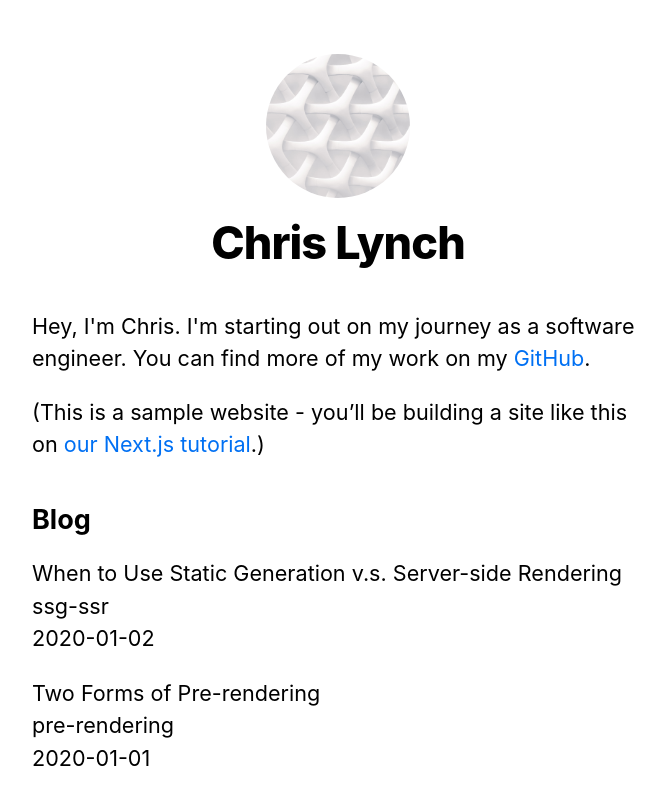
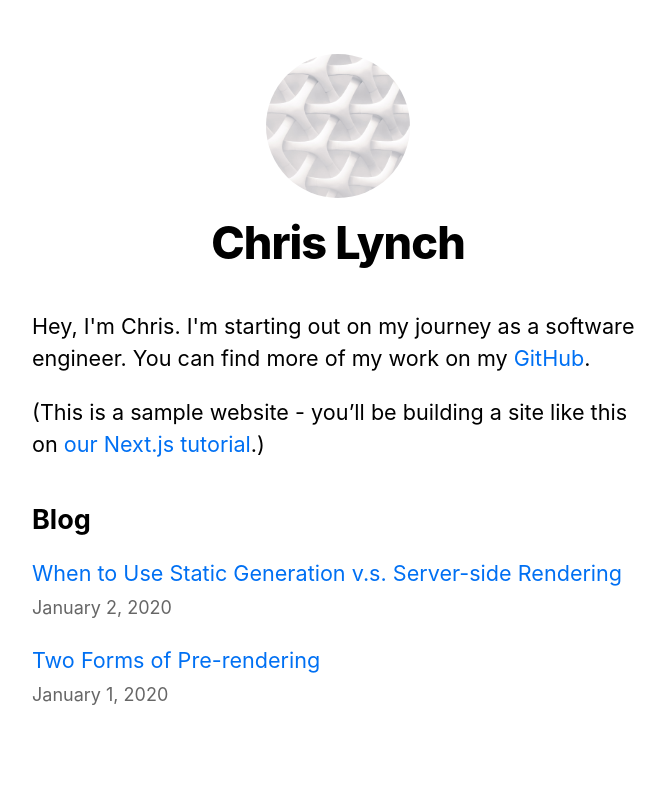
Before and after one commit to sirchras/next.js-tutorial, a Next.js app: page / in a window 1280 px wide. Shown: the top 804 px of the page, without its empty margins (302-967 px from the left). Built offline with nearby package versions, Linux system fonts and the light colour scheme.

Commit message:
add content to blog pages, styling

```diff
--- /dev/null
+++ b/components/date.js
@@ -0,0 +1,11 @@
+import React from 'react'
+import { parseISO, format } from 'date-fns'
+
+export default function Date ({ dateString }) {
+  const date = parseISO(dateString)
+  return (
+    <time dateTime={dateString}>
+      {format(date, 'LLLL d, yyyy')}
+    </time>
+  )
+}
--- a/lib/posts.js
+++ b/lib/posts.js
@@ -1,6 +1,8 @@
 import fs from 'fs'
 import path from 'path'
 import matter from 'gray-matter'
+import remark from 'remark'
+import html from 'remark-html'
 
 const postsDir = path.join(process.cwd(), 'posts')
 
@@ -43,14 +45,20 @@
   })
 }
 
-export function getPostData (id) {
+export async function getPostData (id) {
   const fullPath = path.join(postsDir, `${id}.md`)
   const fileContents = fs.readFileSync(fullPath, 'utf8')
 
   const matterResult = matter(fileContents)
 
+  const processedContent = await remark()
+    .use(html)
+    .process(matterResult.content)
+  const contentHTML = processedContent.toString()
+
   return {
     id,
+    contentHTML,
     ...matterResult.data
   }
 }
--- a/package.json
+++ b/package.json
@@ -8,9 +8,12 @@
     "start": "next start"
   },
   "dependencies": {
+    "date-fns": "^2.19.0",
     "gray-matter": "^4.0.2",
     "next": "^10.0.0",
     "react": "17.0.1",
-    "react-dom": "17.0.1"
+    "react-dom": "17.0.1",
+    "remark": "^13.0.0",
+    "remark-html": "^13.0.1"
   }
 }
--- a/pages/index.js
+++ b/pages/index.js
@@ -1,7 +1,9 @@
 import React from 'react'
 import Head from 'next/head'
+import Link from 'next/link'
 
 import Layout, { siteTitle } from '../components/layout'
+import Date from '../components/date'
 import utilStyles from '../styles/utils.module.css'
 import { getSortedPostsData } from '../lib/posts'
 
@@ -35,11 +37,13 @@
           {
             allPostsData.map(({ id, date, title }) => (
               <li className={utilStyles.listItem} key={id}>
-                {title}
+                <Link href={`/posts/${id}`}>
+                  <a>{title}</a>
+                </Link>
                 <br />
-                {id}
-                <br />
-                {date}
+                <small className={utilStyles.lightText}>
+                  <Date dateString={date}/>
+                </small>
               </li>
             ))
           }
```
Also changed, not shown: pages/posts/[id].js (+17 -6 lines), 1 other file (tests, documents, lock files or other folders).
